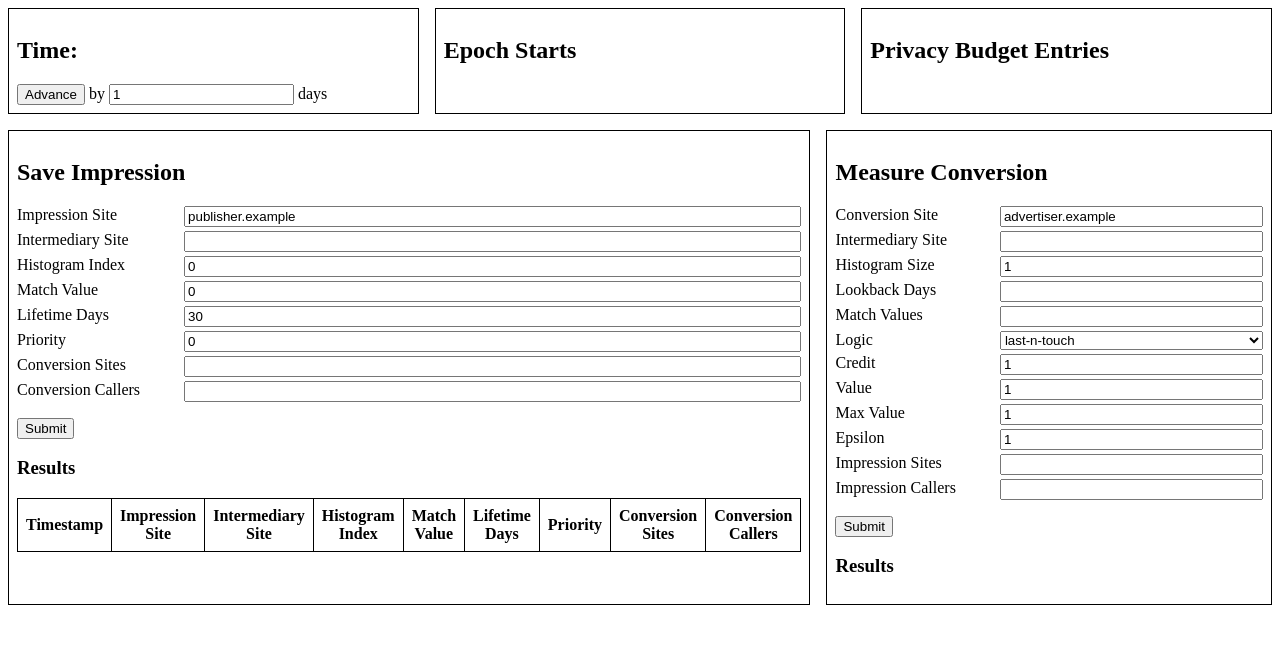
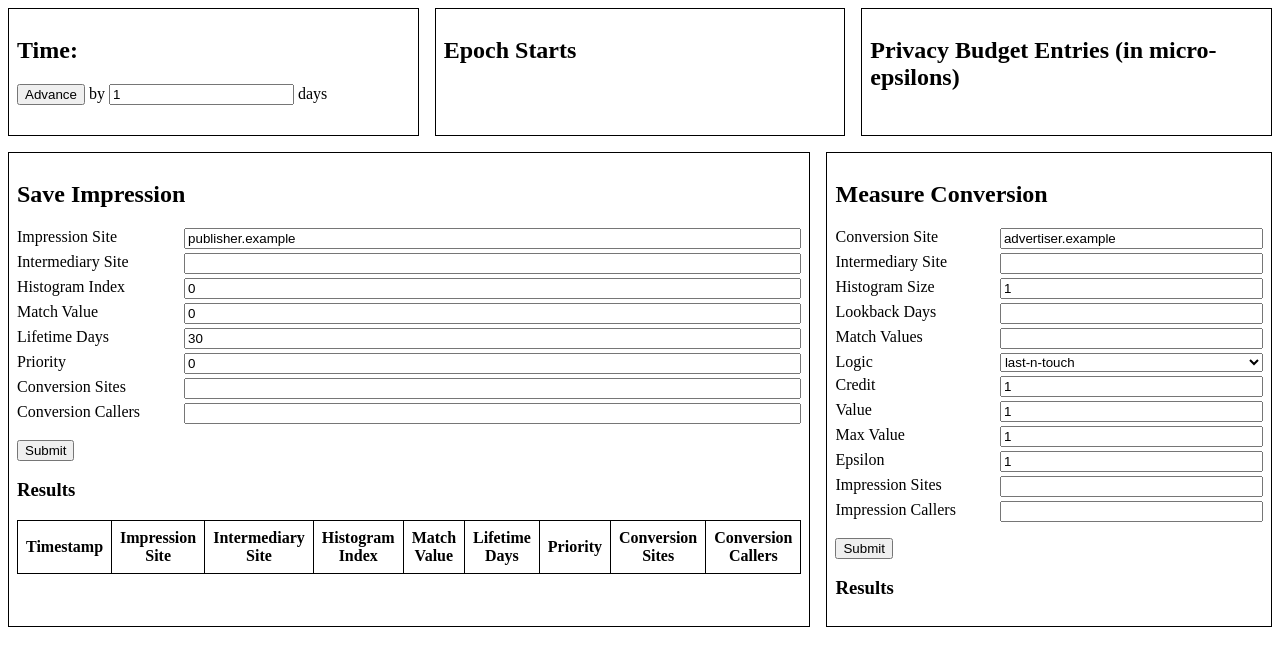
Before and after one commit to w3c/ppa, a website built with webpack: page impl/index.html in a window 1280 px wide. Built offline with nearby package versions, Linux system fonts and the light colour scheme; what temporal-polyfill would draw is missing.

Commit message:
[simulator] Clarify privacy budget accounting is in micro epsilons (#254)

```diff
--- a/impl/index.html
+++ b/impl/index.html
@@ -71,7 +71,7 @@
         <dl id="epochStarts"></dl>
       </section>
       <section>
-        <h2>Privacy Budget Entries</h2>
+        <h2>Privacy Budget Entries (in micro-epsilons)</h2>
         <dl id="privacyBudgetEntries"></dl>
       </section>
     </nav>
```
